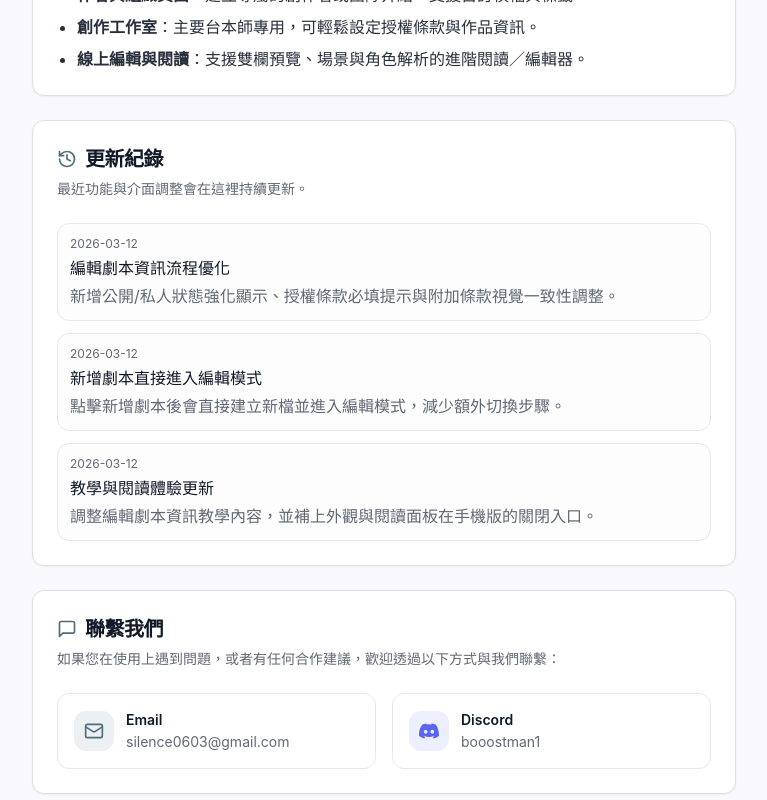
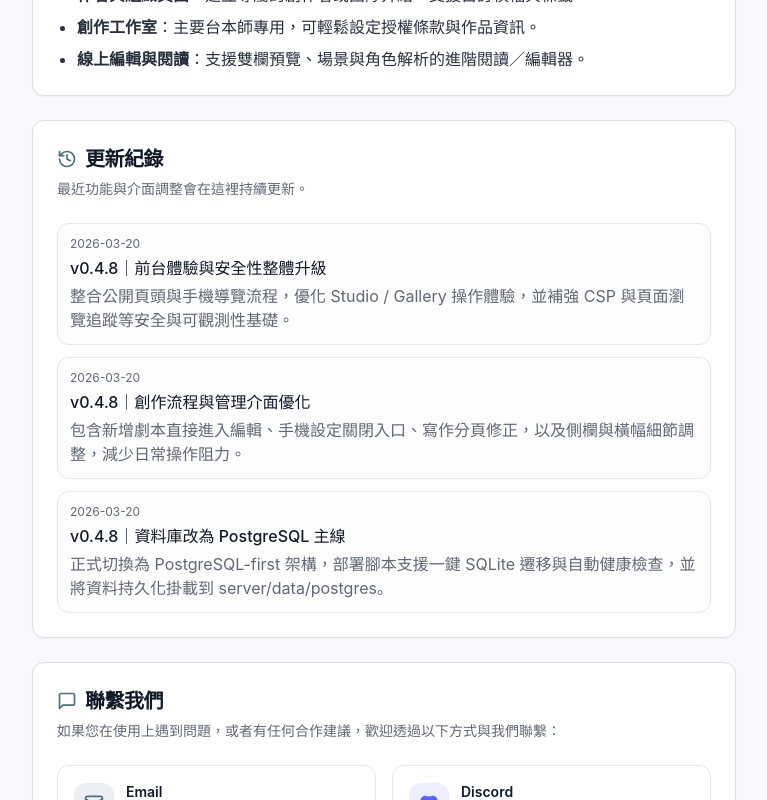
Before and after one commit to Shawn-csy/write_project, a React (Vite) app: page /about in a window 1280 px wide. Shown: the part 535-1335 px from the top of the page, without its empty margins (256-1023 px from the left). Built offline with nearby package versions, Linux system fonts and the light colour scheme; no server answers.

Commit message:
0.4.8
1.前台 UX + 安全/可觀測性強化（含 CSP、頁面追蹤）
2.創作流程與管理介面優化（新增即編輯、手機關閉入口、寫作分頁/側欄細節）
3.PostgreSQL 主線化（一鍵遷移、健康檢查、持久化掛載）

```diff
--- a/package.json
+++ b/package.json
@@ -1,7 +1,7 @@
 {
   "name": "screenplay-reader",
   "private": true,
-  "version": "0.4.7.1",
+  "version": "0.4.8",
   "type": "module",
   "scripts": {
     "dev": "vite",
--- a/src/i18n/locales/en.js
+++ b/src/i18n/locales/en.js
@@ -186,15 +186,15 @@ const messages = {
     "licenseBody2": "Authors can specify Creative Commons licenses or custom copyright statements when publishing. Please check copyright information in the script info panel.",
     "changelogTitle": "Changelog",
     "changelogDesc": "Recent feature and UI updates are listed here.",
-    "changelogDate1": "2026-03-12",
-    "changelogTitle1": "Script metadata flow improved",
-    "changelogBody1": "Clearer Public/Private status indicators, required license prompts, and aligned styling for additional terms.",
-    "changelogDate2": "2026-03-12",
-    "changelogTitle2": "New script now opens in edit mode",
-    "changelogBody2": "Creating a script now immediately creates a new file and opens the editor in edit mode.",
-    "changelogDate3": "2026-03-12",
-    "changelogTitle3": "Guide and reader UX updates",
-    "changelogBody3": "Updated the script metadata guide and added a clear close entry for Appearance & Reading on mobile.",
+    "changelogDate1": "2026-03-20",
+    "changelogTitle1": "v0.4.8 | Frontend UX and security uplift",
+    "changelogBody1": "Unified public headers and mobile guide flow, improved Studio/Gallery usability, and strengthened CSP plus page-view observability for safer production operations.",
+    "changelogDate2": "2026-03-20",
+    "changelogTitle2": "v0.4.8 | Writing flow and admin UI refinements",
+    "changelogBody2": "Added direct edit-mode entry after creating scripts, mobile close actions in settings, write-tab fixes, and sidebar/banner polish to reduce day-to-day friction.",
+    "changelogDate3": "2026-03-20",
+    "changelogTitle3": "v0.4.8 | PostgreSQL becomes primary database",
+    "changelogBody3": "Moved to a PostgreSQL-first runtime with one-command SQLite migration in deploy script, health-checked startup flow, and persistent bind mount at server/data/postgres.",
     "contactTitle": "Contact",
     "contactDesc": "If you encounter issues or have collaboration ideas, contact us via:",
     "emailLabel": "Email",
--- a/src/i18n/locales/ja.js
+++ b/src/i18n/locales/ja.js
@@ -186,15 +186,15 @@ const messages = {
     "licenseBody2": "公開時に Creative Commons などのライセンス、または独自の著作権表記を設定できます。閲覧時は情報パネルの著作権情報をご確認ください。",
     "changelogTitle": "更新履歴",
     "changelogDesc": "最近の機能追加や UI 変更をここで案内します。",
-    "changelogDate1": "2026-03-12",
-    "changelogTitle1": "台本メタデータ編集フローを改善",
-    "changelogBody1": "公開/非公開ステータス表示の強化、ライセンス必須項目の注意表示、追加条項デザインの統一を実施。",
-    "changelogDate2": "2026-03-12",
-    "changelogTitle2": "新規台本が編集モードで開始",
-    "changelogBody2": "台本作成時に新規ファイルを即時作成し、そのまま編集モードで開くようになりました。",
-    "changelogDate3": "2026-03-12",
-    "changelogTitle3": "ガイドと閲覧 UX を更新",
-    "changelogBody3": "台本情報編集ガイドを更新し、モバイルの外観・閲覧設定に閉じる導線を追加しました。",
+    "changelogDate1": "2026-03-20",
+    "changelogTitle1": "v0.4.8 | フロント体験とセキュリティを強化",
+    "changelogBody1": "公開ページのヘッダーとモバイル導線を統一し、Studio/Gallery の操作性を改善。さらに CSP 強化とページ閲覧計測を追加し、本番運用の安全性と可観測性を向上。",
+    "changelogDate2": "2026-03-20",
+    "changelogTitle2": "v0.4.8 | 執筆フローと管理 UI を改善",
+    "changelogBody2": "新規作成後に即編集モードへ入る導線、モバイル設定の閉じる操作、Write タブ修正、サイドバー/バナー調整を反映し、日常操作の負荷を低減。",
+    "changelogDate3": "2026-03-20",
+    "changelogTitle3": "v0.4.8 | PostgreSQL を主系統へ移行",
+    "changelogBody3": "PostgreSQL-first 構成へ移行し、deploy スクリプトで SQLite からの一括移行とヘルスチェック起動を対応。データは server/data/postgres に永続化。",
     "contactTitle": "お問い合わせ",
     "contactDesc": "不具合報告やコラボ提案は、以下の方法でご連絡ください。",
     "emailLabel": "メール",
--- a/src/i18n/locales/zh-TW.js
+++ b/src/i18n/locales/zh-TW.js
@@ -186,15 +186,15 @@ const messages = {
     "licenseBody2": "作者在發布時，可以選擇標示特定的創用 CC 授權條款，或是宣告專屬的版權聲明。當您在閱讀特定劇本時，請留意畫面下方或資訊面板中的版權資訊。",
     "changelogTitle": "更新紀錄",
     "changelogDesc": "最近功能與介面調整會在這裡持續更新。",
-    "changelogDate1": "2026-03-12",
-    "changelogTitle1": "編輯劇本資訊流程優化",
-    "changelogBody1": "新增公開/私人狀態強化顯示、授權條款必填提示與附加條款視覺一致性調整。",
-    "changelogDate2": "2026-03-12",
-    "changelogTitle2": "新增劇本直接進入編輯模式",
-    "changelogBody2": "點擊新增劇本後會直接建立新檔並進入編輯模式，減少額外切換步驟。",
-    "changelogDate3": "2026-03-12",
-    "changelogTitle3": "教學與閱讀體驗更新",
-    "changelogBody3": "調整編輯劇本資訊教學內容，並補上外觀與閱讀面板在手機版的關閉入口。",
+    "changelogDate1": "2026-03-20",
+    "changelogTitle1": "v0.4.8｜前台體驗與安全性整體升級",
+    "changelogBody1": "整合公開頁頭與手機導覽流程，優化 Studio / Gallery 操作體驗，並補強 CSP 與頁面瀏覽追蹤等安全與可觀測性基礎。",
+    "changelogDate2": "2026-03-20",
+    "changelogTitle2": "v0.4.8｜創作流程與管理介面優化",
+    "changelogBody2": "包含新增劇本直接進入編輯、手機設定關閉入口、寫作分頁修正，以及側欄與橫幅細節調整，減少日常操作阻力。",
+    "changelogDate3": "2026-03-20",
+    "changelogTitle3": "v0.4.8｜資料庫改為 PostgreSQL 主線",
+    "changelogBody3": "正式切換為 PostgreSQL-first 架構，部署腳本支援一鍵 SQLite 遷移與自動健康檢查，並將資料持久化掛載到 server/data/postgres。",
     "contactTitle": "聯繫我們",
     "contactDesc": "如果您在使用上遇到問題，或者有任何合作建議，歡迎透過以下方式與我們聯繫：",
     "emailLabel": "Email",
```
Also changed, not shown: 1 other file (tests, documents, lock files or other folders).
